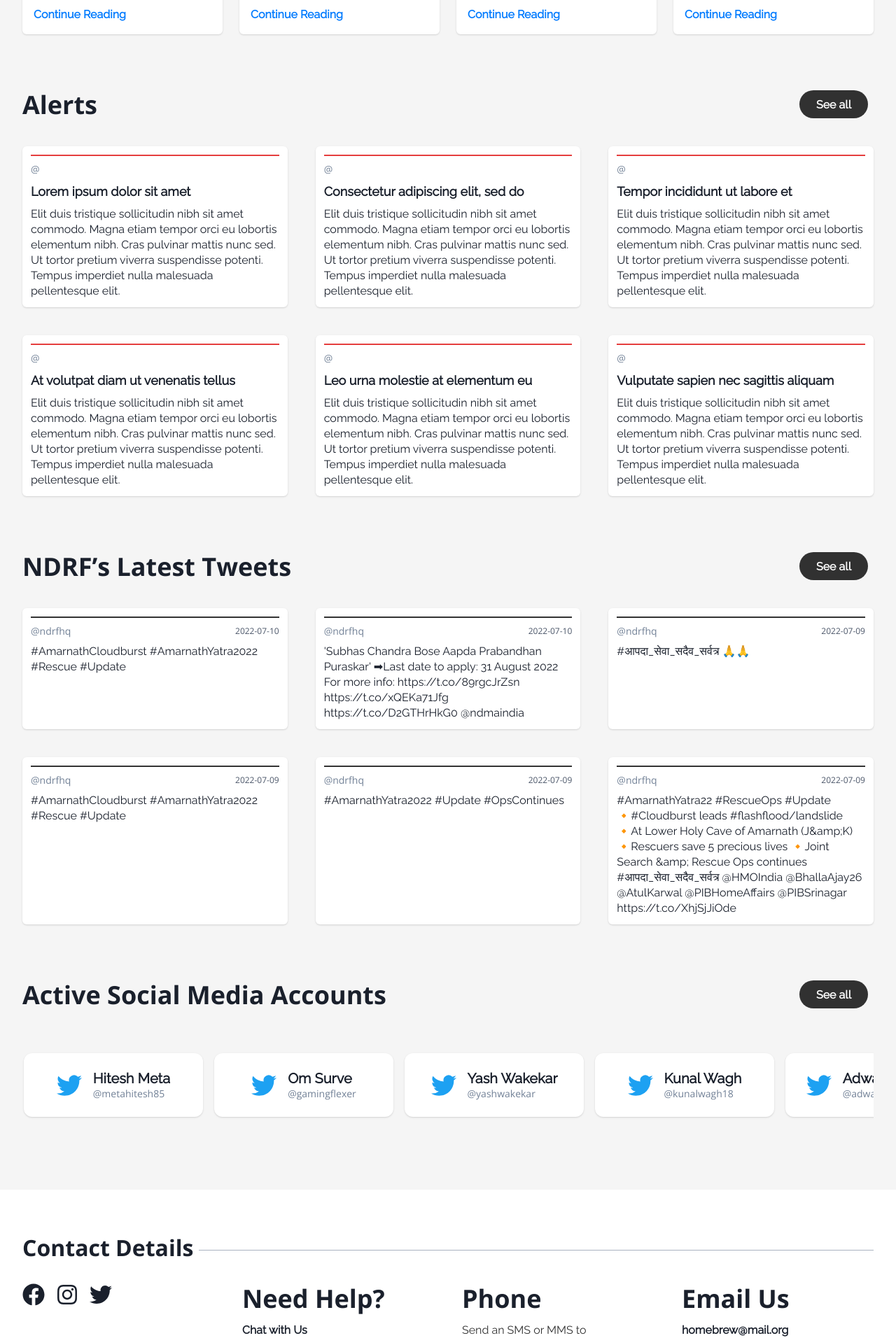
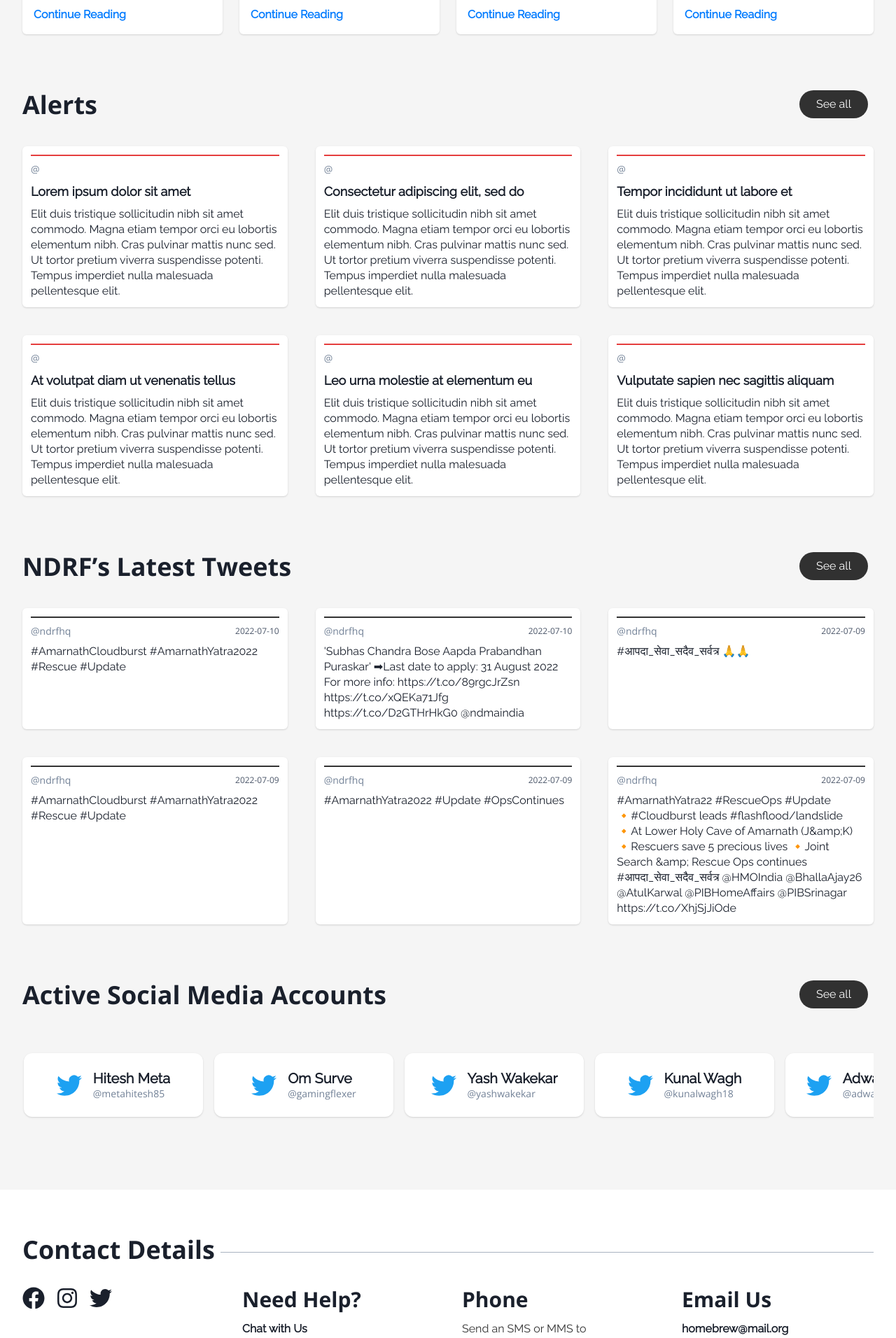
Before and after one commit to hiteshmeta85/sih-web, a Next.js app: page / in a window 1280 px wide. Shown: the part 529-2441 px from the top of the page at 70% size. Built offline with nearby package versions, Linux system fonts and the light colour scheme.

Commit message:
Quick css fixes for smaller screens

```diff
--- a/components/Contact/Contact.js
+++ b/components/Contact/Contact.js
@@ -9,7 +9,8 @@ const Contact = () => {
       <Box maxW={'container.xl'} mx={'auto'} py={{base: 2, md: 4, lg: 16}} px={{base: 2, md: 4, lg: 8}}>
         <HStack>
           <Heading
-            fontWeight={'semibold'} fontSize={'2rem'}
+            fontWeight={'semibold'}
+            fontSize={{base: '2xl', md: '4xl'}}
             whiteSpace={'nowrap'}>
             Contact Details
           </Heading>
@@ -24,7 +25,7 @@ const Contact = () => {
             </>
           </Flex>
           <Box height='auto' fontWeight={'semibold'}>
-            <Heading pb={3}>
+            <Heading pb={3} fontSize={{base: 'xl', md: '3xl'}}>
               Need Help?
             </Heading>
             <NextLink href={'/'} passHref>
@@ -34,7 +35,7 @@ const Contact = () => {
             </NextLink>
           </Box>
           <Box height='auto'>
-            <Heading pb={3}>
+            <Heading pb={3} fontSize={{base: 'xl', md: '3xl'}}>
               Phone
             </Heading>
             <Box color={'blackAlpha.800'}>
@@ -43,7 +44,7 @@ const Contact = () => {
             </Box>
           </Box>
           <Box height='auto' fontWeight={'semibold'}>
-            <Heading pb={3}>
+            <Heading pb={3} fontSize={{base: 'xl', md: '3xl'}}>
               Email Us
             </Heading>
             <Text>homebrew@mail.org</Text>
--- a/components/Navbar/Menu.js
+++ b/components/Navbar/Menu.js
@@ -64,7 +64,7 @@ const Menu = () => {
                 </Text>
               )
             })}
-            <Text my={2}><Link href='/'>Login</Link></Text>
+            <Text my={2}><Link href='/auth/login'>Login</Link></Text>
           </DrawerBody>
           <DrawerFooter>
             <Button
@@ -75,7 +75,7 @@ const Menu = () => {
               color={'white'}
               fontSize={'xl'}
             >
-              <Link href='/'>Register</Link>
+              <Link href='/auth/register'>Register</Link>
             </Button>
           </DrawerFooter>
         </DrawerContent>
--- a/components/Navbar/nav-items.js
+++ b/components/Navbar/nav-items.js
@@ -19,4 +19,9 @@ export const NavItems = [
     label: 'Tweets',
     href: '/tweets',
   },
+  {
+    id: 5,
+    label: 'Active Accounts',
+    href: '/active-accounts',
+  },
 ]
--- a/components/Tweet/TweetsContainer.js
+++ b/components/Tweet/TweetsContainer.js
@@ -1,14 +1,15 @@
 import React from 'react';
-import {Box, Button, Flex, Heading} from "@chakra-ui/react";
+import {Box, Button, Flex, Heading, Link} from "@chakra-ui/react";
+import NextLink from "next/link";
 
-const TweetsContainer = ({title, children}) => {
+const TweetsContainer = ({title, children, href}) => {
   return (
     <Box
       px={{base: 2, md: 4, lg: 8}}
       maxW={'container.xl'}
       mx={'auto'}
       pt={{base: 4, md: 8}}
-      pb={{base: 6, md:10}}
+      pb={{base: 6, md: 10}}
     >
       <Flex
         justifyContent={'space-between'}
@@ -20,16 +21,19 @@ const TweetsContainer = ({title, children}) => {
         >
           {title}
         </Heading>
-        <Button
-          _hover={{bg: 'blackAlpha.700'}}
+        <NextLink href={href} passHref>
+          <Link
+            _hover={{textDecoration: 'none', bg: 'blackAlpha.700'}}
+            whiteSpace={'nowrap'}
             _active={{bg: 'blackAlpha.800'}}
             rounded={'full'}
             bg={'blackAlpha.800'}
             color={'white'}
-          px={6} py={4} m={2}
+            px={6} py={2} m={2}
           >
             See all
-        </Button>
+          </Link>
+        </NextLink>
       </Flex>
       {children}
     </Box>
--- a/pages/auth/_layout.js
+++ b/pages/auth/_layout.js
@@ -19,9 +19,9 @@ const AuthLayout = ({children}) => {
         pos={'relative'}
       >
         <Box
+          mx={{base: 4, lg: 8}}
+          my={2}
           pos={'absolute'}
-          mx={{base: 4, lg: 8}}
-          my={{base: 4, lg: 8}}
           fontWeight={'semibold'}
           onMouseOver={()=>{setIsBackButtonHovered(true)}}
           onMouseOut={()=>{setIsBackButtonHovered(false)}}
--- a/pages/auth/login.js
+++ b/pages/auth/login.js
@@ -31,7 +31,8 @@ const Login = () => {
           justifyContent={"center"}
           minHeight={"full"}
           px={{base: 4, lg: 16}}
-          py={{base: 4, lg: 8}}
+          pb={{base: 4, lg: 8}}
+          pt={12}
         >
           <Heading>Login</Heading>
           <FormControl
@@ -45,7 +46,7 @@ const Login = () => {
             <Button
               type='submit'
               onClick={handleSubmit}
-              // disabled={!(isValid && dirty)}
+              disabled={isSubmitting}
               isLoading={isSubmitting}
               w='100%'
               bg='blackAlpha.900'
--- a/pages/auth/register.js
+++ b/pages/auth/register.js
@@ -31,7 +31,8 @@ const Register = () => {
         justifyContent={"center"}
         minH={"full"}
         px={{base: 4, lg: 16}}
-        py={{base: 4, lg: 8}}
+        pb={{base: 4, lg: 8}}
+        pt={12}
       >
         <Heading>Register</Heading>
         <FormControl
@@ -56,7 +57,7 @@ const Register = () => {
             type='submit'
             onClick={handleSubmit}
             isLoading={isSubmitting}
-            isSubmitting={isSubmitting}
+            disabled={isSubmitting}
             w='100%'
             bg='blackAlpha.900'
             color='white'
--- a/pages/index.js
+++ b/pages/index.js
@@ -920,7 +920,7 @@ export default function Home({headlines, ndrfTweets}) {
 
   return (
     <LandingPageLayout>
-      {headlines2 && <TweetsContainer title={'News'}>
+      {headlines2 && <TweetsContainer title={'News'} href={'/news'}>
         <SimpleGrid columns={{md: 4}} gap={6}>
           {headlines2.slice(0, 4)
             .map((item, index) => {
@@ -931,7 +931,7 @@ export default function Home({headlines, ndrfTweets}) {
             })}
         </SimpleGrid>
       </TweetsContainer>}
-      <TweetsContainer title={'Alerts'}>
+      <TweetsContainer title={'Alerts'} href={'/alerts'}>
         <SimpleGrid columns={{base: 1, md: 2, lg: 3}} spacing={{base: 4, lg: 10}}>
           {AlertsData.slice(0, 6)
             .map((item, index) => {
@@ -939,7 +939,7 @@ export default function Home({headlines, ndrfTweets}) {
             })}
         </SimpleGrid>
       </TweetsContainer>
-      {ndrfTweets2 && <TweetsContainer title={'NDRF’s Latest Tweets'}>
+      {ndrfTweets2 && <TweetsContainer title={'NDRF’s Latest Tweets'} href={'/tweets'}>
         <SimpleGrid columns={{base: 1, md: 2, lg: 3}} spacing={{base: 4, lg: 10}}>
           {ndrfTweets2.slice(0, 6)
             .map((item, index) => {
@@ -948,7 +948,7 @@ export default function Home({headlines, ndrfTweets}) {
             })}
         </SimpleGrid>
       </TweetsContainer>}
-      <TweetsContainer title={'Active Social Media Accounts'}>
+      <TweetsContainer title={'Active Social Media Accounts'} href={'/active-accounts'}>
         <Flex gap={4} overflowX={'scroll'} py={6} px={0.5}>
           {popularTwitterHandles.slice(0, 10)
             .map((item, index) => {
```
Also changed, not shown: pages/active-accounts.js (added, +12 -0 lines). Lines whose indentation alone changed are shown as unchanged.
